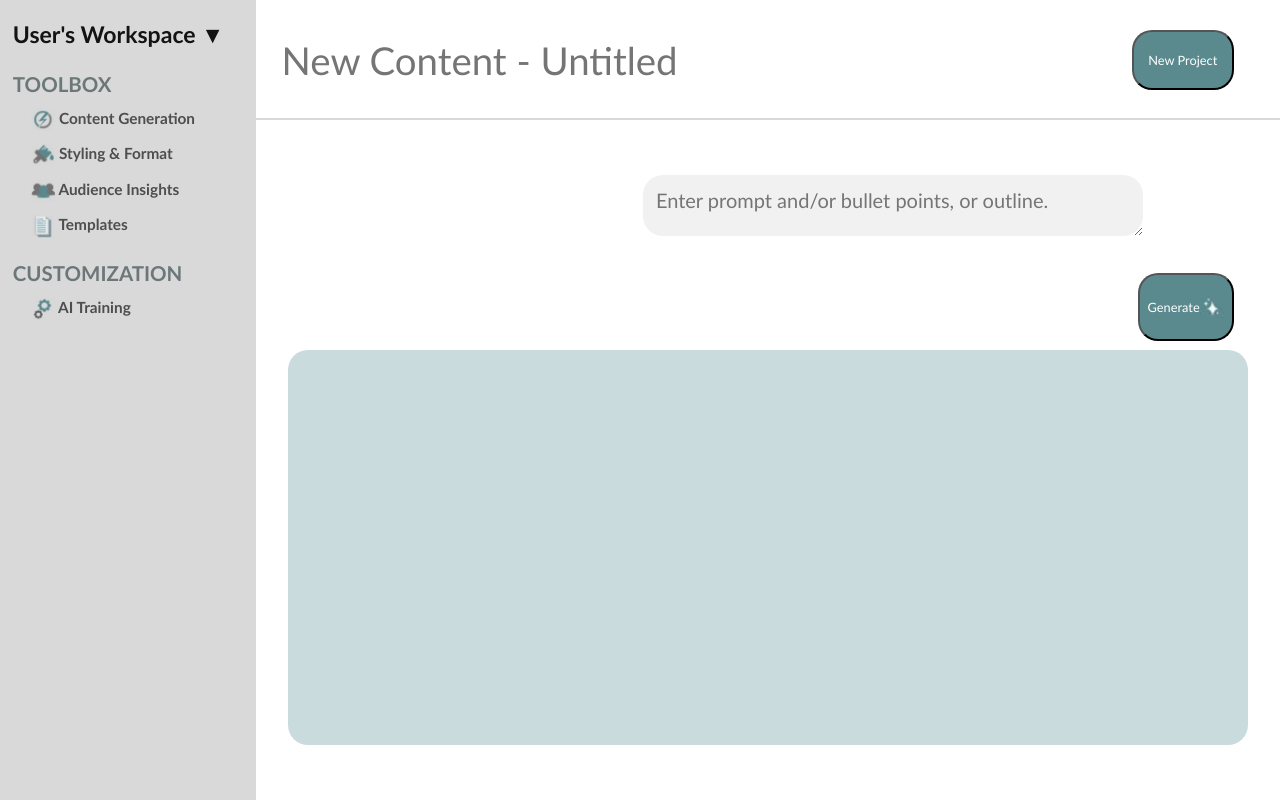
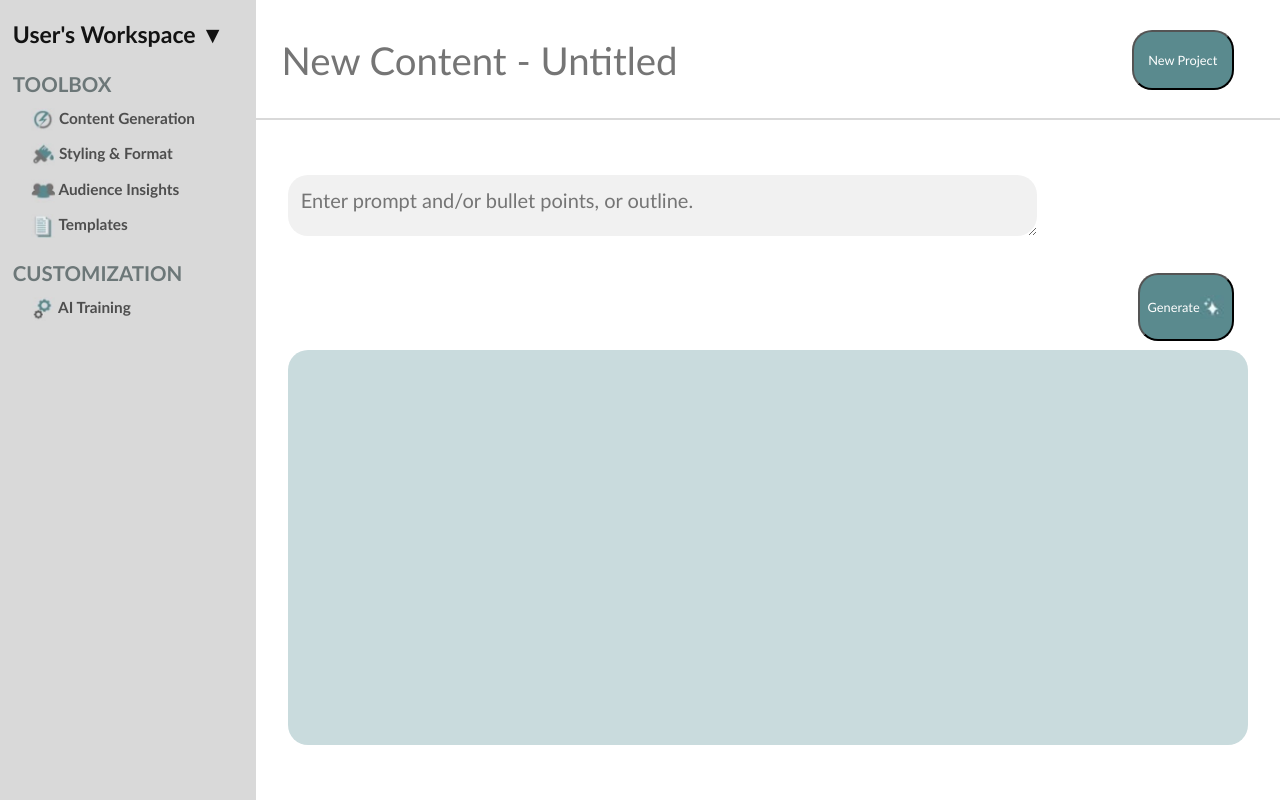
Before and after one commit to CS425Team46/Ghostwryrte.ai, a Flask app: page /content-generation in a window 1280 px wide. Run offline with Flask 3, Linux system fonts and the light colour scheme.

Commit message:
UI fixes

```diff
--- a/FrontEnd/static/style.css
+++ b/FrontEnd/static/style.css
@@ -150,7 +150,7 @@ html, body {
 
   flex-wrap: wrap;
   display: flex;
-  justify-content: center;
+  justify-content: left;
   position: absolute;
   bottom: 0;
   background-color: white;
@@ -165,8 +165,8 @@ html, body {
   margin-top: 2vw;
   padding-top: 1vw;
   padding-left: 1vw;
-  width: 200%;
-  height: 50%;
+  width: 300%;
+  height: 150%;
   background-color: #f1f1f1;
   outline: none;
   border: none;
@@ -179,8 +179,6 @@ html, body {
 }
 
 .outputBox{
-
-
   padding-top: 1vw;
   padding-left: 1vw;
   width: 100%;
```
